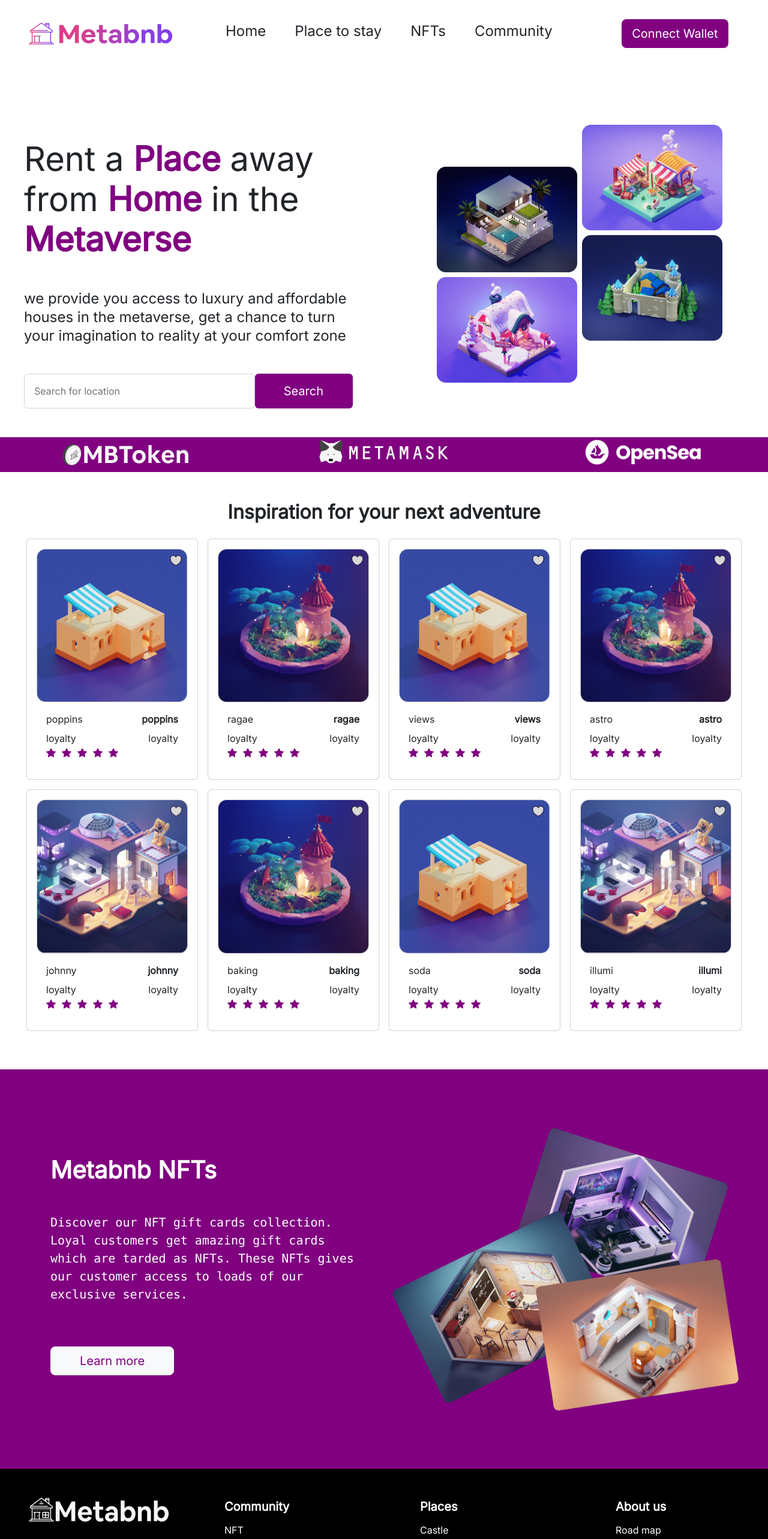
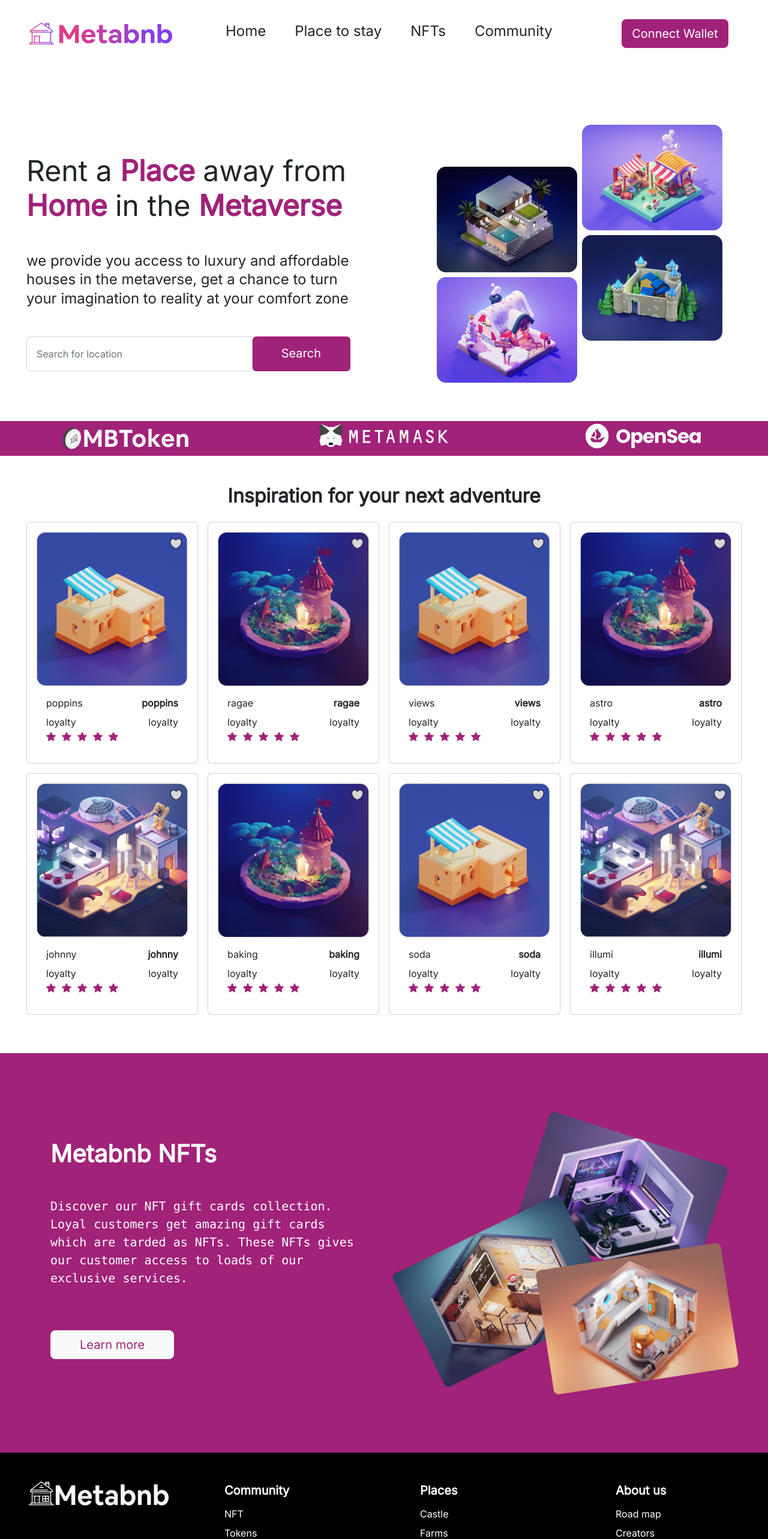
Before and after one commit to Izrael707/hngstage3, a React (Create React App) app: page / in a window 1280 px wide. Shown: the top 2566 px of the page at 60% size. Built offline with nearby package versions, Linux system fonts and the light colour scheme.

Commit message:
feat: adding place to stay page

```diff
--- a/src/App.js
+++ b/src/App.js
@@ -2,6 +2,7 @@ import Navbar from "./components/Navbar";
 import { BrowserRouter as Router, Routes, Route } from "react-router-dom";
 import Home from "./Home";
 import Footer from "./components/Footer";
+import Place from "./Place";
 
 const App = () => {
   return (
@@ -10,6 +11,7 @@ const App = () => {
         <Navbar />
         <Routes>
           <Route path="/" element={<Home />} />
+          <Route path="/place" element={<Place />} />
         </Routes>
         <Footer />
       </div>
--- a/src/Home.js
+++ b/src/Home.js
@@ -1,3 +1,5 @@
+import Card from "./components/Card";
+
 const Home = () => {
   return (
     <div className="container-fluid p-0">
@@ -13,16 +15,16 @@ const Top = () => {
   return (
     <div className="row pt-3 pt-xl-5">
       <div className="col-12 col-xl-6 p-3 p-xl-5">
-        <div className="px-1 pt-4">
-          <span className="display-4 fw-normal">Rent a <strong style={{ color: "purple" }}>Place</strong> away from <strong style={{ color: "purple" }}>Home</strong> in the <strong style={{ color: "purple" }}>Metaverse</strong></span>
+        <div className="px-2 pt-5">
+          <span className="display-5 fw-normal">Rent a <strong style={{ color: "#A02279" }}>Place</strong> away from <strong style={{ color: "#A02279" }}>Home</strong> in the <strong style={{ color: "#A02279" }}>Metaverse</strong></span>
         </div>
-        <div className="row px-1">
+        <div className="row px-2">
           <div className="py-3 py-xl-5">
             <span className="h4" style={{ lineHeight: "1.3" }}>we provide you access to luxury and affordable houses in the metaverse, get a chance to turn your imagination to reality at your comfort zone</span>
           </div>
           <div className="d-flex">
             <input class="form-control p-2 p-xl-3" type="search" placeholder="Search for location" aria-label="Search" />
-            <button class="btn border-start-0 rounded-end rounded-2 px-5" style={{ background: "purple" }} type="submit">
+            <button class="btn border-start-0 rounded-end rounded-2 px-5" style={{ background: "#A02279" }} type="submit">
               <span className="text-white h5">Search</span>
             </button>
           </div>
@@ -47,7 +49,7 @@ const Top = () => {
 const Middle = () => {
   return (
     <div className="container-fluid p-0">
-      <div style={{ background: "purple" }}>
+      <div style={{ background: "#A02279" }} className="mt-3">
         <div className="row">
           <div className="col-md-4 p-1 text-center">
             <img src="mbtoken.png" alt="" className="img-fluid" />
@@ -62,33 +64,6 @@ const Middle = () => {
       </div>
       <div className="pt-5">
         <div className="h2 fw-semibold text-center">Inspiration for your next adventure</div>
-      </div>
-    </div>
-  );
-}
-
-const Card = ({ title, text, logo }) => {
-  return (
-    <div class="card p-3">
-      <img src={logo} class="card-img-top" alt="nfts" />
-      <div class="card-body">
-        <div class="card-title d-flex justify-content-between">
-          <span className="fs-6">{title}</span>
-          <span className="fs-6 fw-semibold">{title}</span>
-        </div>
-        <div class="card-text d-flex justify-content-between">
-          <span className="fs-6 text-break">{text}</span>
-          <span className="fs-6 text-break">{text}</span>
-        </div>
-        <div>
-          <div className="ratings">
-            <i class="bi bi-star-fill"></i>
-            <i class="bi bi-star-fill"></i>
-            <i class="bi bi-star-fill"></i>
-            <i class="bi bi-star-fill"></i>
-            <i class="bi bi-star-fill"></i>
-          </div>
-        </div>
       </div>
     </div>
   );
@@ -152,7 +127,7 @@ const CardList = () => {
 
 const Banner = () => {
   return (
-    <div className="row p-5 mt-5" style={{ background: "purple" }}>
+    <div className="row p-5 mt-5" style={{ background: "#A02279" }}>
       <div className="col-12 col-xl-6 p-5">
         <div className="display-6 fw-bold text-white py-4 pt-lg-5">
           Metabnb NFTs
@@ -161,7 +136,7 @@ const Banner = () => {
           Discover our NFT gift cards collection. Loyal customers get amazing gift cards which are tarded as NFTs. These NFTs gives our customer access to loads of our exclusive services.
         </div>
         <div className="py-5">
-          <button className="btn btn-light btn-lg px-5" style={{ color: "purple" }}>Learn more</button>
+          <button className="btn btn-light btn-lg px-5" style={{ color: "#A02279" }}>Learn more</button>
         </div>
       </div>
       <div className="col-12 col-xl-6 py-3 py-xl-5">
--- /dev/null
+++ b/src/Place.js
@@ -0,0 +1,42 @@
+import { Link } from "react-router-dom";
+
+const Place = () => {
+  return (
+    <div className="p-2 p-lg-4">
+      <ul className="nav">
+        <li className="nav-item fs-5">
+          <Link className="nav-link text-dark" aria-current="page" to="#">Restaurant</Link>
+        </li>
+        <li className="nav-item fs-5">
+          <Link className="nav-link text-dark" to="#">Cottage</Link>
+        </li>
+        <li className="nav-item fs-5">
+          <Link className="nav-link text-dark" to="#">Castle</Link>
+        </li>
+        <li className="nav-item fs-5">
+          <Link className="nav-link text-dark" to="#">Fantasy city</Link>
+        </li>
+        <li className="nav-item fs-5">
+          <Link className="nav-link text-dark" to="#">beach</Link>
+        </li>
+        <li className="nav-item fs-5">
+          <Link className="nav-link text-dark" to="#">Cabins</Link>
+        </li>
+        <li className="nav-item fs-5">
+          <Link className="nav-link text-dark" to="#">Off-grid</Link>
+        </li>
+        <li className="nav-item fs-5">
+          <Link className="nav-link text-dark" to="#">Farm</Link>
+        </li>
+        <li className="nav-item ps-4">
+          <button type="button" className="btn border bg-white btn-lg">
+            <span className="fs-5">Location</span>
+            <i class="bi bi-sliders2 ps-5"></i>
+          </button>
+        </li>
+      </ul>
+    </div>
+  );
+}
+
+export default Place;
--- /dev/null
+++ b/src/components/Card.js
@@ -0,0 +1,28 @@
+const Card = ({ title, text, logo }) => {
+  return (
+    <div class="card p-3">
+      <img src={logo} class="card-img-top" alt="nfts" />
+      <div class="card-body">
+        <div class="card-title d-flex justify-content-between">
+          <span className="fs-6">{title}</span>
+          <span className="fs-6 fw-semibold">{title}</span>
+        </div>
+        <div class="card-text d-flex justify-content-between">
+          <span className="fs-6 text-break">{text}</span>
+          <span className="fs-6 text-break">{text}</span>
+        </div>
+        <div>
+          <div className="ratings">
+            <i class="bi bi-star-fill"></i>
+            <i class="bi bi-star-fill"></i>
+            <i class="bi bi-star-fill"></i>
+            <i class="bi bi-star-fill"></i>
+            <i class="bi bi-star-fill"></i>
+          </div>
+        </div>
+      </div>
+    </div>
+  );
+}
+
+export default Card;
--- a/src/components/Navbar.js
+++ b/src/components/Navbar.js
@@ -4,7 +4,7 @@ const Navbar = () => {
   return (
     <nav className="navbar navbar-expand-xl bg-white py-4">
       <div className="container-fluid px-2 px-xl-5">
-        <Link className="navbar-brand" to="#">
+        <Link className="navbar-brand" to="/">
           <img src="logo01.png" alt="icon" className="pe-2" />
           <img src="logo00.png" alt="icon-text" />
         </Link>
@@ -15,10 +15,10 @@ const Navbar = () => {
           <div className="col-9">
             <ul className="navbar-nav justify-content-center">
               <li className="nav-item px-3 h4">
-                <Link className="nav-link text-dark" aria-current="page" to="#">Home</Link>
+                <Link className="nav-link text-dark" aria-current="page" to="/">Home</Link>
               </li>
               <li className="nav-item px-3 h4">
-                <Link className="nav-link text-dark" to="#">Place to stay</Link>
+                <Link className="nav-link text-dark" to="/place">Place to stay</Link>
               </li>
               <li className="nav-item px-3 h4">
                 <Link className="nav-link text-dark" to="#">NFTs</Link>
@@ -30,7 +30,7 @@ const Navbar = () => {
           </div>
           <div className="col-12 col-xl-3">
             <div className="text-center p-2">
-              <button type="button" className="btn btn-lg px-3 text-white" id="connect-btn" style={{ background: "purple" }} data-bs-toggle="modal" data-bs-target="#modal-template">
+              <button type="button" className="btn btn-lg px-3 text-white" id="connect-btn" style={{ background: "#A02279" }} data-bs-toggle="modal" data-bs-target="#modal-template">
                 Connect Wallet
               </button>
               <div class="modal fade" id="modal-template" tabindex="-1" aria-labelledby="MyModalLabel" aria-hidden="true">
@@ -43,12 +43,12 @@ const Navbar = () => {
                     <div class="modal-body text-start px-4 py-3 d-flex flex-column">
                       <label className="small">Choose your preferred wallet:</label>
                       <div class="btn-group-vertical" role="group" aria-label="Vertical button group">
-                        <button type="button" class="btn btn-lg btn-light text-start my-2">
+                        <button type="button" class="btn btn-lg btn-light text-start my-2 border rounded">
                           <img src="fox.png" alt="fox-icon" className="img-fluid pe-3" />
                           <span className="fs-5 fw-bold">Metamask</span>
                           <i class="bi bi-chevron-right float-end pt-1"></i>
                         </button>
-                        <button type="button" class="btn btn-lg btn-light text-start my-2">
+                        <button type="button" class="btn btn-lg btn-light text-start my-2 border rounded">
                           <img src="WC.png" alt="fox-icon" className="img-fluid pe-3" />
                           <span className="fs-5 fw-bold">WalletConnect</span>
                           <i class="bi bi-chevron-right float-end pt-1"></i>
--- a/src/index.css
+++ b/src/index.css
@@ -7,11 +7,11 @@ body {
 
 #connect-btn:hover {
   background-color: white !important;
-  color: purple !important;
-  border: 1px solid purple !important;
+  color: #A02279 !important;
+  border: 1px solid #A02279 !important;
 }
 
 .bi-star-fill {
-  color: purple !important;
+  color: #A02279 !important;
   margin-right: 10px !important;
 }
```
